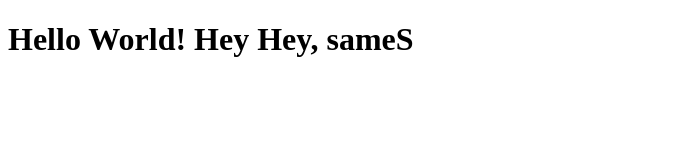
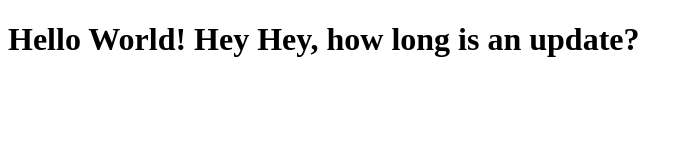
Before and after one commit to mtoregan/morcvsite, a plain HTML site: page index.html in a window 1280 px wide. Shown: the whole page, without its empty margins (0-693 px from the left). Drawn offline with Linux system fonts and the light colour scheme.

Commit message:
working now

```diff
--- a/index.html
+++ b/index.html
@@ -1,6 +1,6 @@
 <!DOCTYPE html>
 <html>
   <body>
-    <h1>Hello World! Hey Hey, sameS</h1>
+    <h1>Hello World! Hey Hey, how long is an update?</h1>
   </body>
 </html>
```
